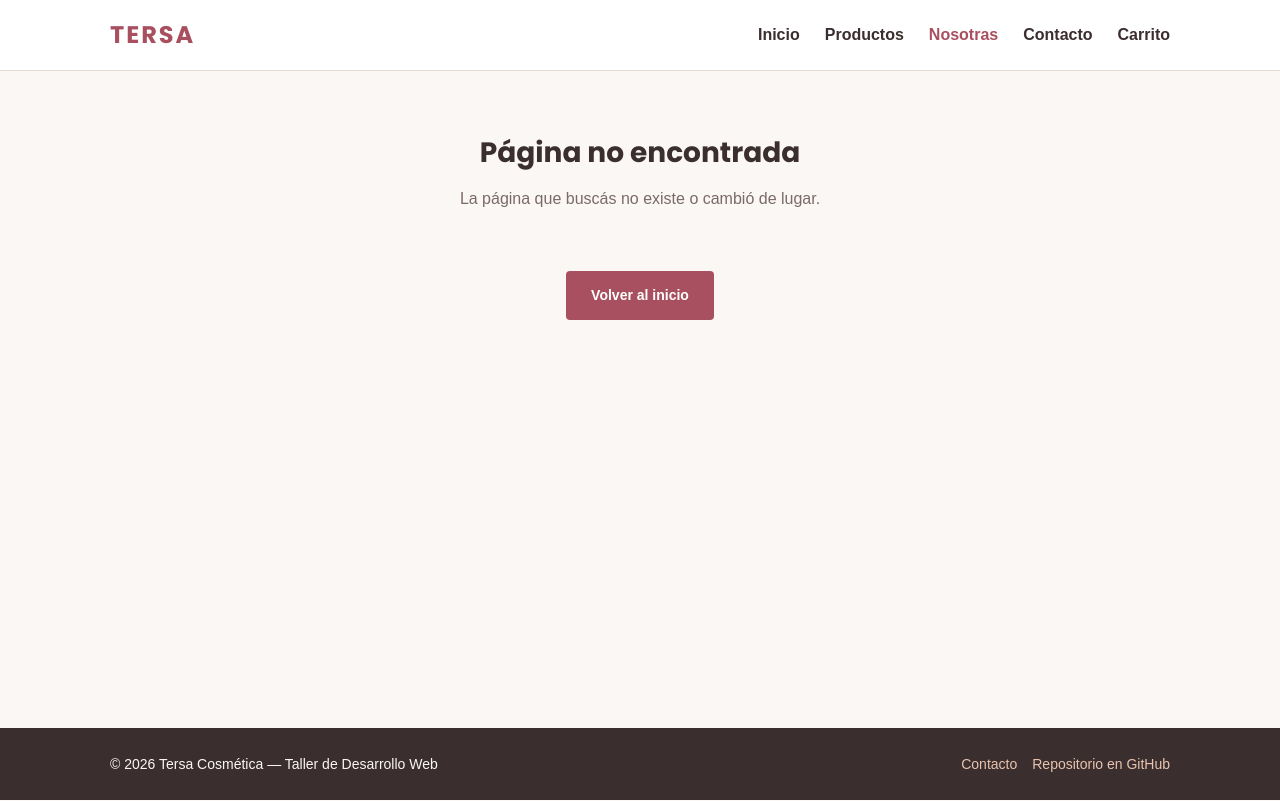
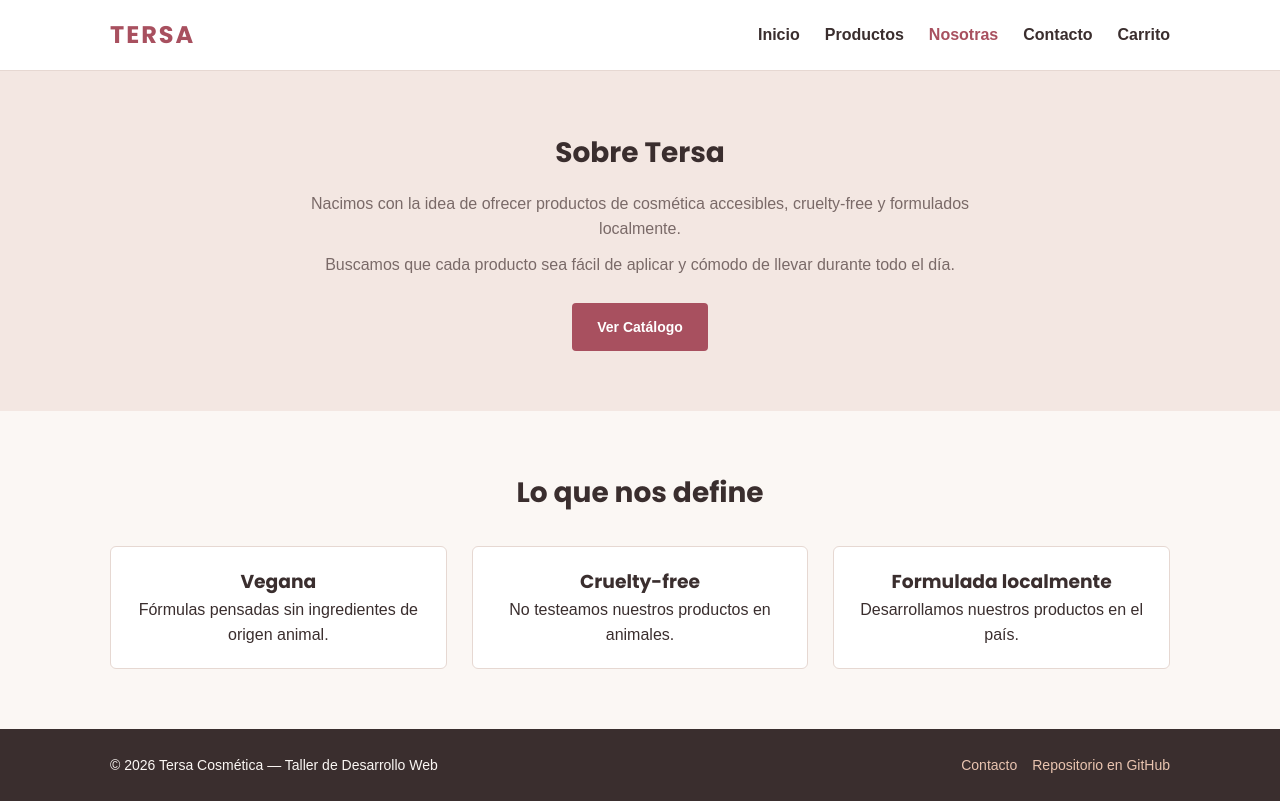
Before and after one commit to lucianeme1205/proyecto2026-Neme-Andreoli, a React (Vite) app in the folder segunda-entrega/: page /nosotras in a window 1280 px wide. Built offline with nearby package versions, Linux system fonts and the light colour scheme.

Commit message:
feat: agregar página nosotras

```diff
--- a/segunda-entrega/src/App.jsx
+++ b/segunda-entrega/src/App.jsx
@@ -1,5 +1,6 @@
 import { Route, Routes } from 'react-router-dom';
 import Layout from '@components/Layout';
+import Nosotras from '@pages/Nosotras';
 import NoEncontrada from '@pages/NoEncontrada';
 
 /**
@@ -11,6 +12,7 @@ const App = () => {
   return (
     <Routes>
       <Route path="/" element={<Layout />}>
+        <Route path="nosotras" element={<Nosotras />} />
         <Route path="*" element={<NoEncontrada />} />
       </Route>
     </Routes>
--- /dev/null
+++ b/segunda-entrega/src/pages/Nosotras.jsx
@@ -0,0 +1,46 @@
+import { Link } from 'react-router-dom';
+
+/**
+ * Valores de la marca que se muestran en tarjetas.
+ * @type {Array<{titulo: string, descripcion: string}>}
+ */
+const VALORES = [
+  { titulo: 'Vegana', descripcion: 'Fórmulas pensadas sin ingredientes de origen animal.' },
+  { titulo: 'Cruelty-free', descripcion: 'No testeamos nuestros productos en animales.' },
+  { titulo: 'Formulada localmente', descripcion: 'Desarrollamos nuestros productos en el país.' },
+];
+
+/**
+ * Página con la historia y los valores de Tersa.
+ * @method Nosotras
+ * @return {JSX.Element} Página Nosotras.
+ */
+const Nosotras = () => {
+  return (
+    <>
+      <section className="seccion nosotras-seccion">
+        <div className="container nosotras-texto">
+          <h2>Sobre Tersa</h2>
+          <p>Nacimos con la idea de ofrecer productos de cosmética accesibles, cruelty-free y formulados localmente.</p>
+          <p>Buscamos que cada producto sea fácil de aplicar y cómodo de llevar durante todo el día.</p>
+          <Link to="/productos" className="btn btn-primario">Ver Catálogo</Link>
+        </div>
+      </section>
+      <section className="seccion">
+        <div className="container">
+          <h2 className="titulo-seccion">Lo que nos define</h2>
+          <div className="grid-valores">
+            {VALORES.map((valor) => (
+              <article key={valor.titulo} className="tarjeta-valor">
+                <h3>{valor.titulo}</h3>
+                <p>{valor.descripcion}</p>
+              </article>
+            ))}
+          </div>
+        </div>
+      </section>
+    </>
+  );
+};
+
+export default Nosotras;
--- /dev/null
+++ b/segunda-entrega/src/styles/_nosotras.scss
@@ -0,0 +1,44 @@
+@use 'variables' as *;
+@use 'mixins' as *;
+
+.nosotras-seccion {
+  background-color: $color-fondo-alt;
+  text-align: center;
+}
+
+.nosotras-texto {
+  max-width: 700px;
+  margin: 0 auto;
+
+  h2 {
+    font-size: 28px;
+    margin-bottom: 15px;
+  }
+
+  p {
+    margin-bottom: 10px;
+    color: $color-texto-suave;
+  }
+
+  .btn {
+    margin-top: 15px;
+  }
+}
+
+.grid-valores {
+  display: grid;
+  grid-template-columns: repeat(3, 1fr);
+  gap: 25px;
+  margin-top: 30px;
+}
+
+.tarjeta-valor {
+  @include tarjeta;
+  text-align: center;
+}
+
+@include mobile {
+  .grid-valores {
+    grid-template-columns: 1fr;
+  }
+}
--- a/segunda-entrega/src/styles/main.scss
+++ b/segunda-entrega/src/styles/main.scss
@@ -3,3 +3,4 @@
 @use 'formularios';
 @use 'header';
 @use 'footer';
+@use 'nosotras';
```
